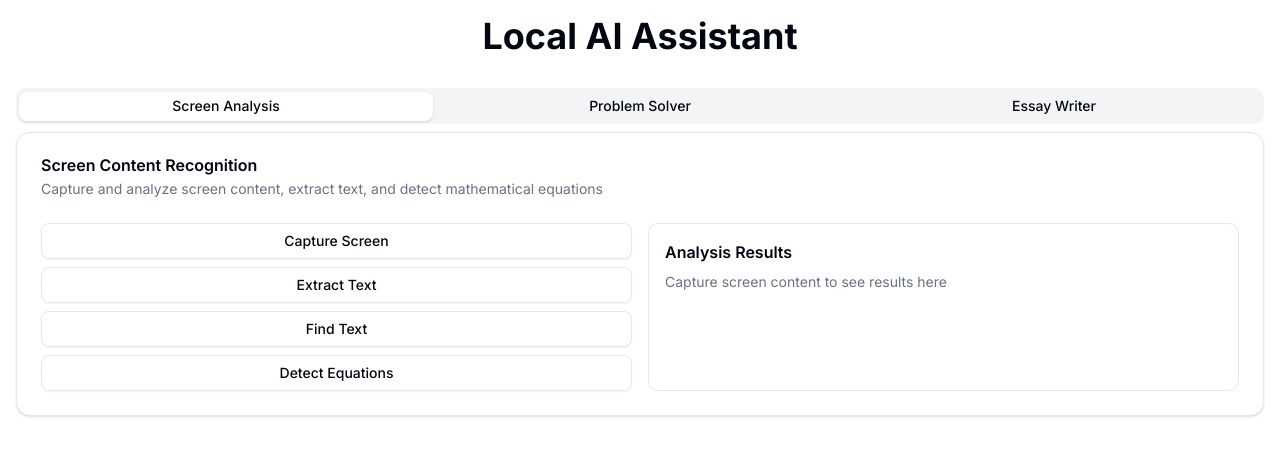
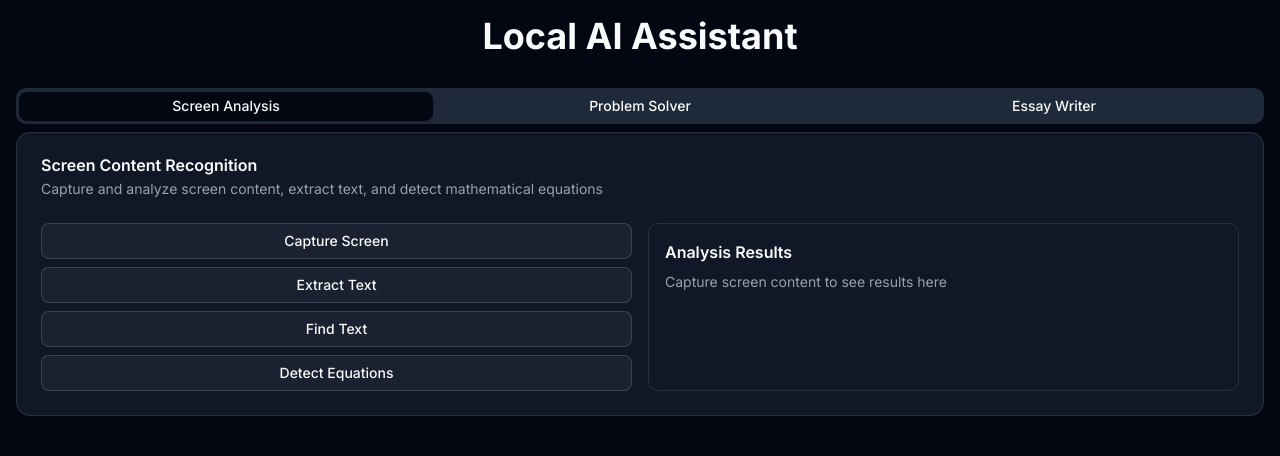
Before and after one commit to rishabhsai/RishBOT, a Next.js app: page / in a window 1280 px wide. Shown: the top 456 px of the page. Built offline with nearby package versions, Linux system fonts and the light colour scheme.

Commit message:
made it dark-mode

```diff
--- a/src/app/globals.css
+++ b/src/app/globals.css
@@ -85,22 +85,22 @@
   --card-foreground: oklch(0.985 0.002 247.839);
   --popover: oklch(0.21 0.034 264.665);
   --popover-foreground: oklch(0.985 0.002 247.839);
-  --primary: oklch(0.928 0.006 264.531);
-  --primary-foreground: oklch(0.21 0.034 264.665);
+  --primary: oklch(0.488 0.243 264.376);
+  --primary-foreground: oklch(0.985 0.002 247.839);
   --secondary: oklch(0.278 0.033 256.848);
   --secondary-foreground: oklch(0.985 0.002 247.839);
   --muted: oklch(0.278 0.033 256.848);
   --muted-foreground: oklch(0.707 0.022 261.325);
-  --accent: oklch(0.278 0.033 256.848);
+  --accent: oklch(0.488 0.243 264.376);
   --accent-foreground: oklch(0.985 0.002 247.839);
   --destructive: oklch(0.704 0.191 22.216);
   --border: oklch(1 0 0 / 10%);
   --input: oklch(1 0 0 / 15%);
-  --ring: oklch(0.551 0.027 264.364);
+  --ring: oklch(0.488 0.243 264.376);
   --chart-1: oklch(0.488 0.243 264.376);
-  --chart-2: oklch(0.696 0.17 162.48);
+  --chart-2: oklch(0.627 0.265 303.9);
   --chart-3: oklch(0.769 0.188 70.08);
-  --chart-4: oklch(0.627 0.265 303.9);
+  --chart-4: oklch(0.696 0.17 162.48);
   --chart-5: oklch(0.645 0.246 16.439);
   --sidebar: oklch(0.21 0.034 264.665);
   --sidebar-foreground: oklch(0.985 0.002 247.839);
@@ -109,7 +109,7 @@
   --sidebar-accent: oklch(0.278 0.033 256.848);
   --sidebar-accent-foreground: oklch(0.985 0.002 247.839);
   --sidebar-border: oklch(1 0 0 / 10%);
-  --sidebar-ring: oklch(0.551 0.027 264.364);
+  --sidebar-ring: oklch(0.488 0.243 264.376);
 }
 
 @layer base {
--- a/src/app/layout.tsx
+++ b/src/app/layout.tsx
@@ -15,7 +15,7 @@ export default function RootLayout({
   children: React.ReactNode
 }) {
   return (
-    <html lang="en">
+    <html lang="en" className="dark">
       <body className={inter.className}>
         <main className="min-h-screen bg-background">
           {children}
```
